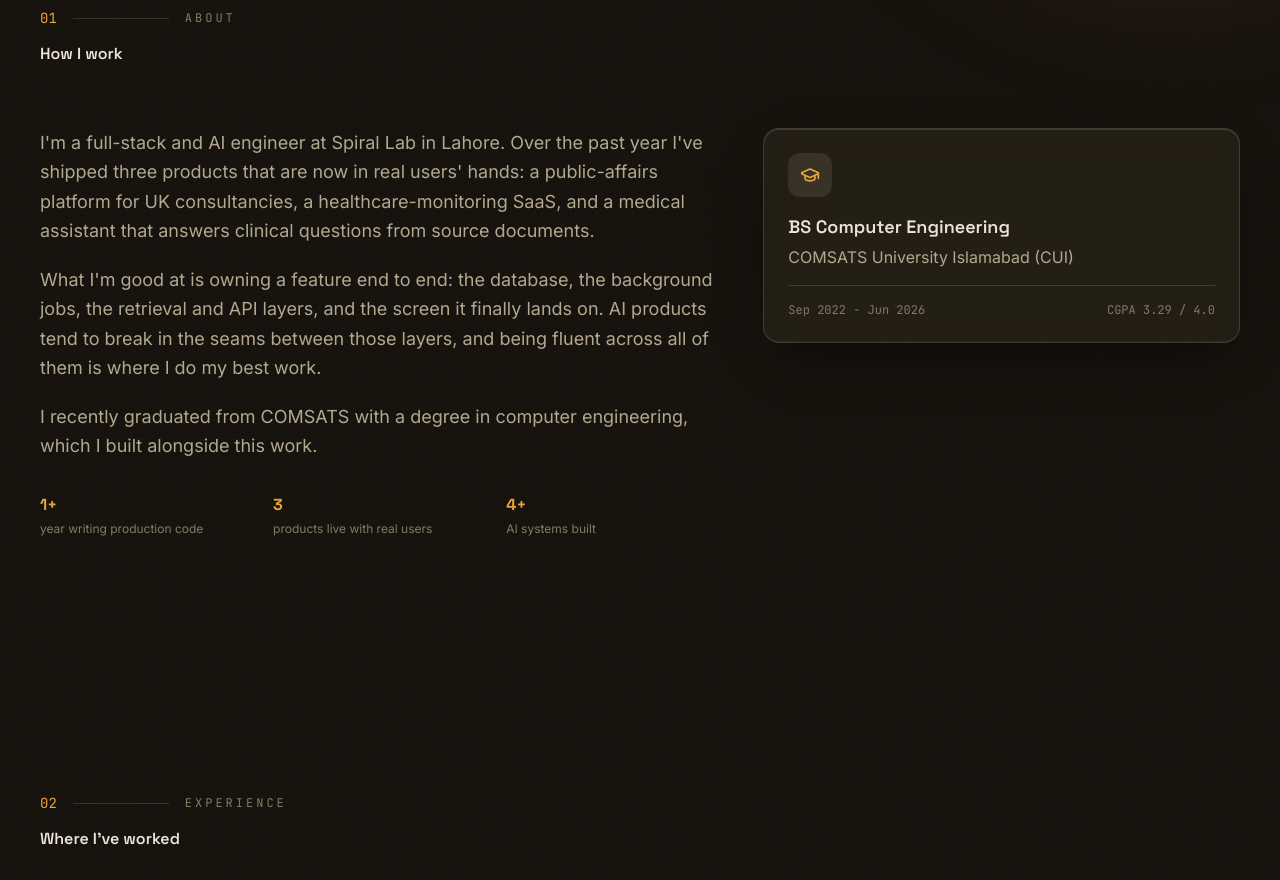
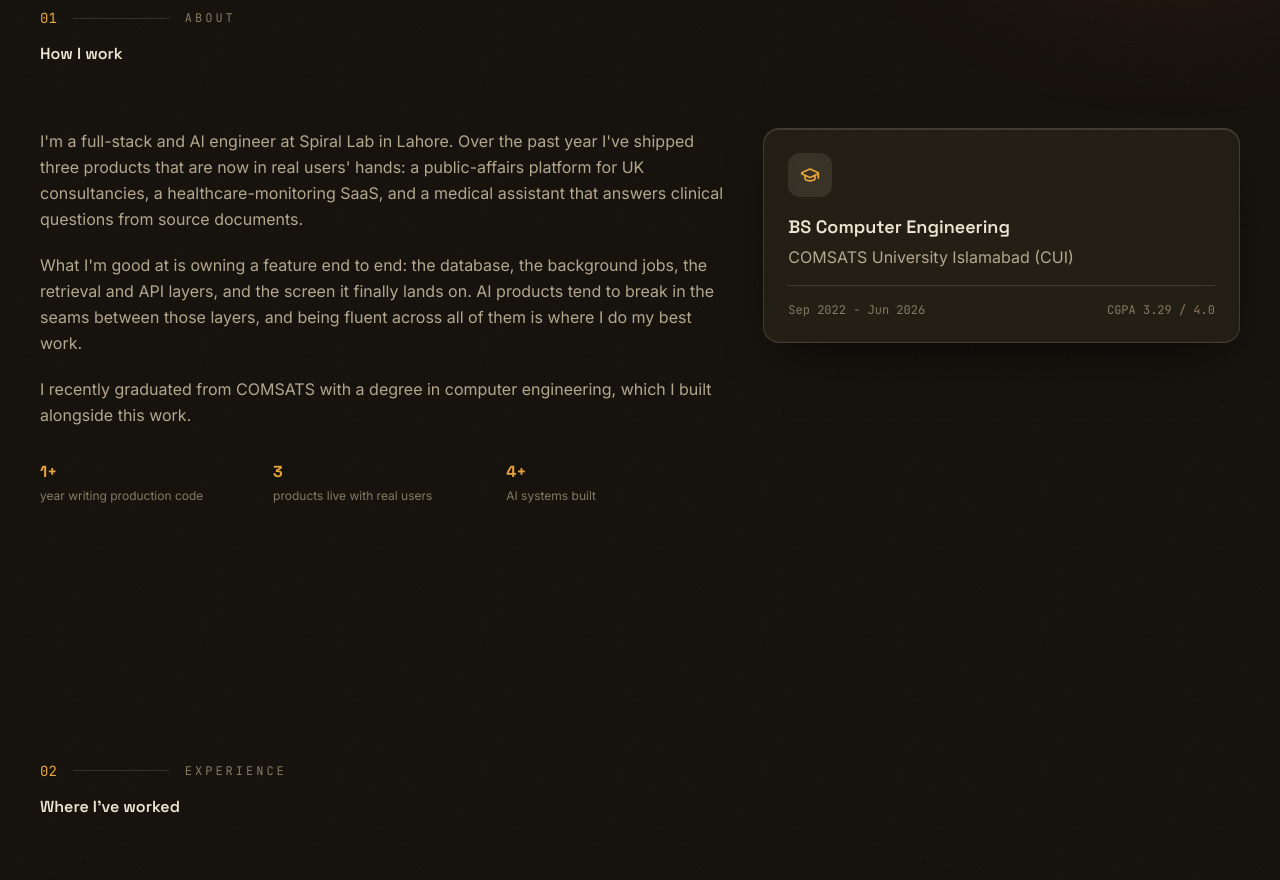
Before and after one commit to Abu-BakarYasir/abubakar-yasir-portfolio, a Next.js app: page / in a window 1280 px wide. Shown: the part 920-1800 px from the top of the page. Built offline with nearby package versions, Linux system fonts and the light colour scheme.

Commit message:
Reduce type scale another step

```diff
--- a/app/globals.css
+++ b/app/globals.css
@@ -12,9 +12,9 @@
   --font-mono: var(--ff-mono), ui-monospace, "SF Mono", monospace;
 
   /* Fluid type scale */
-  --text-hero: clamp(2.5rem, 5.4vw, 4.75rem);
-  --text-h2: clamp(1.75rem, 3.4vw, 2.6rem);
-  --text-h3: clamp(1.2rem, 2vw, 1.5rem);
+  --text-hero: clamp(2.25rem, 4.4vw, 3.75rem);
+  --text-h2: clamp(1.5rem, 2.8vw, 2.1rem);
+  --text-h3: clamp(1.1rem, 1.7vw, 1.35rem);
 
   /* Motion */
   --ease-out-expo: cubic-bezier(0.16, 1, 0.3, 1);
--- a/components/sections/About.tsx
+++ b/components/sections/About.tsx
@@ -19,7 +19,7 @@ export function About() {
         <div className="lg:col-span-7">
           {profile.about.map((para, i) => (
             <Reveal key={i} delay={i * 0.08}>
-              <p className="mb-5 text-lg leading-relaxed text-[var(--color-fg-muted)]">
+              <p className="mb-5 text-base leading-relaxed text-[var(--color-fg-muted)]">
                 {para}
               </p>
             </Reveal>
```
